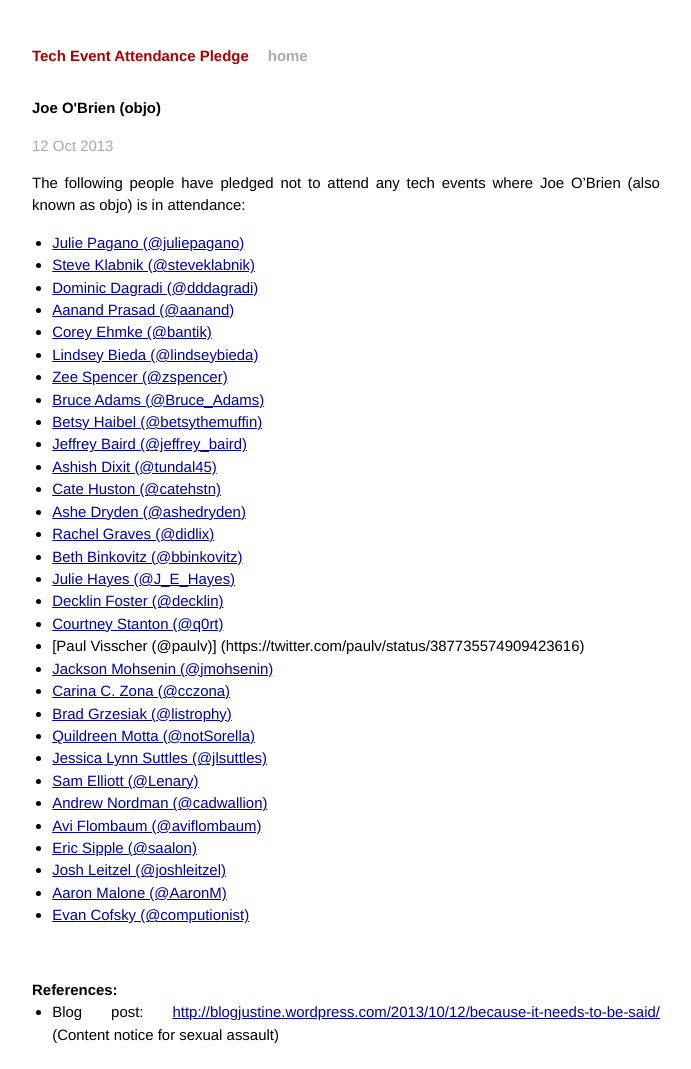
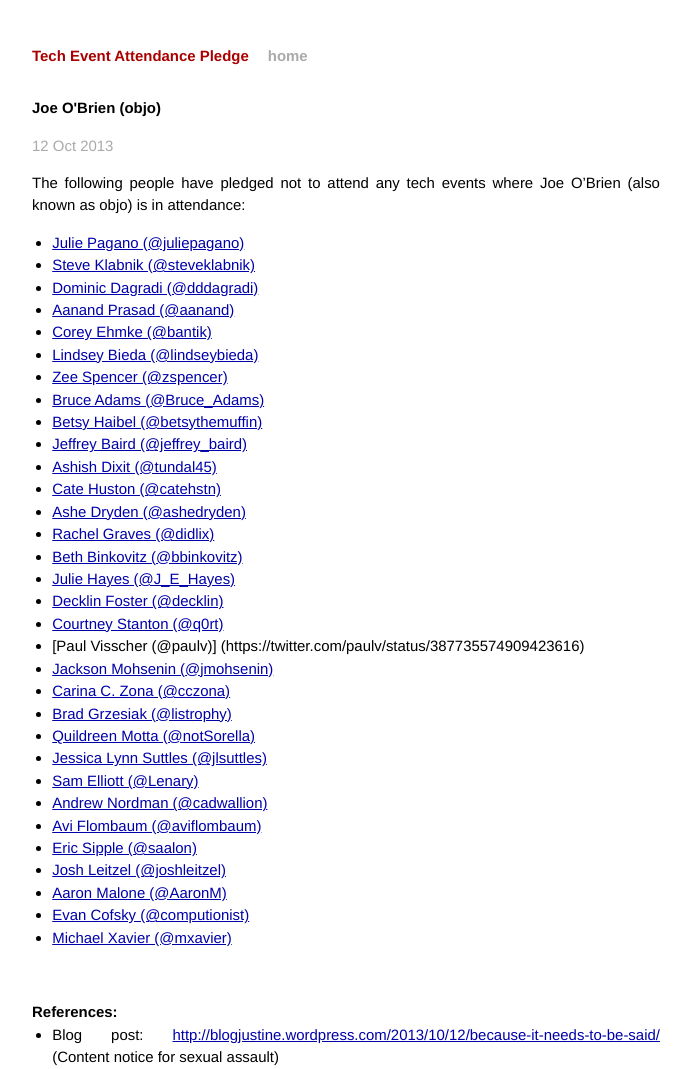
Before and after one commit to techtektek/tech-event-attendance-pledge.github.io, a Jekyll site: the page built from _posts/2013-10-12-objo.markdown, in a window 1280 px wide. Shown: the whole page, without its empty margins (294-985 px from the left). Built offline with Jekyll 4.4.1, drawn with Linux system fonts in a browser that asks for light colours; Markdown is read by kramdown in place of the engine named in the settings; before the commit the page ends 1046 px from its top, so only the background shows below that.

Commit message:
Adding mxavier.

```diff
--- a/_posts/2013-10-12-objo.markdown
+++ b/_posts/2013-10-12-objo.markdown
@@ -39,6 +39,7 @@ O'Brien (also known as objo) is in attendance:
 * [Josh Leitzel (@joshleitzel)](https://twitter.com/joshleitzel/status/389093619858042881)
 * [Aaron Malone (@AaronM)](https://twitter.com/AaronM/status/389096089707507713)
 * [Evan Cofsky (@computionist)](https://twitter.com/computionist/status/389097032121454594)
+* [Michael Xavier (@mxavier)](https://twitter.com/mxavier/status/389099578043019264)
 
 <br/>
 
```
